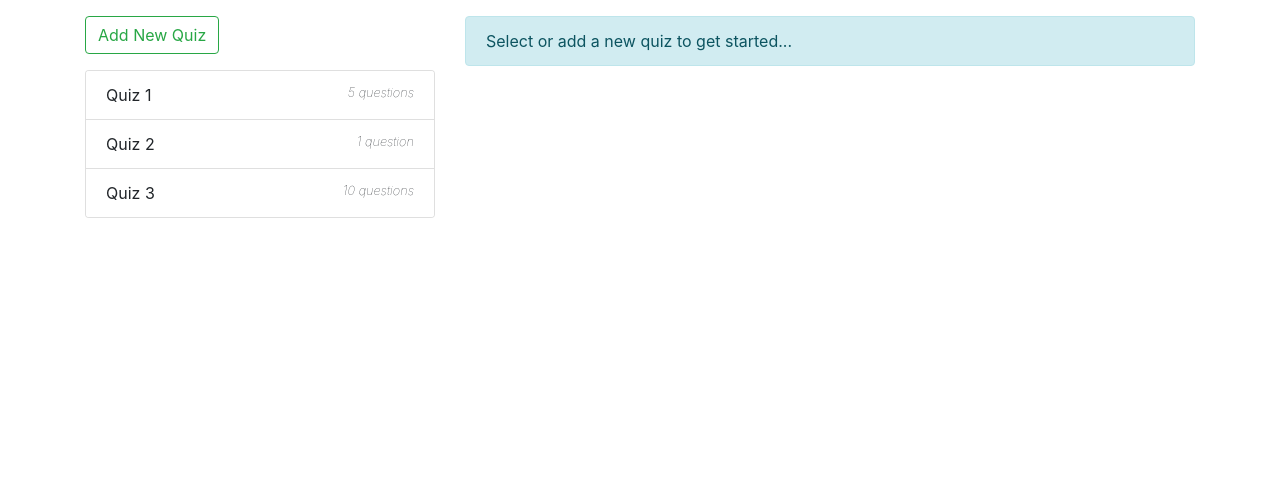
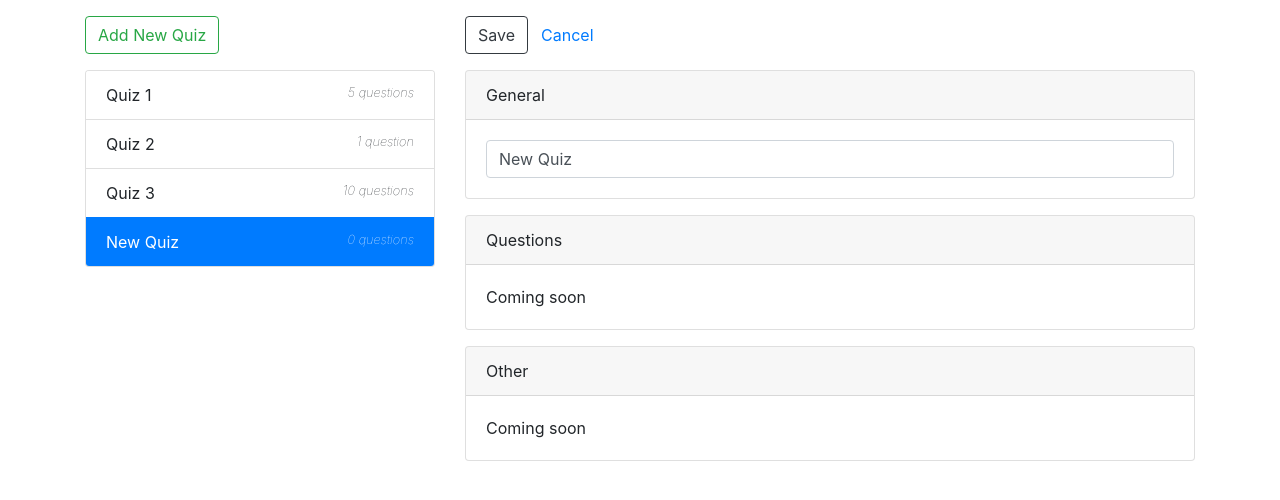
Before and after one commit to 2020-fall-jsf-tuth/quiz-editor, an Angular app: page / in a window 1280 px wide. Both pictures are taken after a click on the element "Add New Quiz". Shown: the top 500 px of the page. Built offline with nearby package versions, Linux system fonts and the light colour scheme.

Commit message:
add quiz/edit quiz working

```diff
--- a/src/app/app.component.html
+++ b/src/app/app.component.html
@@ -1,7 +1,7 @@
 <div class="container">
   <div class="row">
     <div class="col-md-4">
-      <div class="btn btn-outline-success mt-3 mb-3">
+      <div class="btn btn-outline-success mt-3 mb-3" (click)="addNewQuiz()">
         Add New Quiz
       </div>
       <div class="card">
@@ -43,7 +43,7 @@
           General
         </div>
         <div class="card-body">
-          {{ selectedQuiz.name }}
+          <input [(ngModel)]="selectedQuiz.name" class="form-control">
         </div>
       </div>
       <div class="card mb-3">
--- a/src/app/app.component.ts
+++ b/src/app/app.component.ts
@@ -23,4 +23,20 @@ export class AppComponent {
     this.selectedQuiz = quizToSelect;
   }
 
+  addNewQuiz() {
+    const NewQuiz = {
+      name: "New Quiz"
+      , numberOfQuestions: 0
+    };
+
+    this.quizzes = [
+      ...this.quizzes
+      , NewQuiz
+    ];
+
+    this.setSelectedQuiz(NewQuiz);
+  }
+
+
+
 }
--- a/src/app/app.module.ts
+++ b/src/app/app.module.ts
@@ -3,6 +3,7 @@ import { NgModule } from '@angular/core';
 
 import { AppComponent } from './app.component';
 import { NgbModule } from '@ng-bootstrap/ng-bootstrap';
+import { FormsModule } from '@angular/forms';
 
 @NgModule({
   declarations: [
@@ -10,7 +11,8 @@ import { NgbModule } from '@ng-bootstrap/ng-bootstrap';
   ],
   imports: [
     BrowserModule,
-    NgbModule
+    NgbModule,
+    FormsModule
   ],
   providers: [],
   bootstrap: [AppComponent]
```
